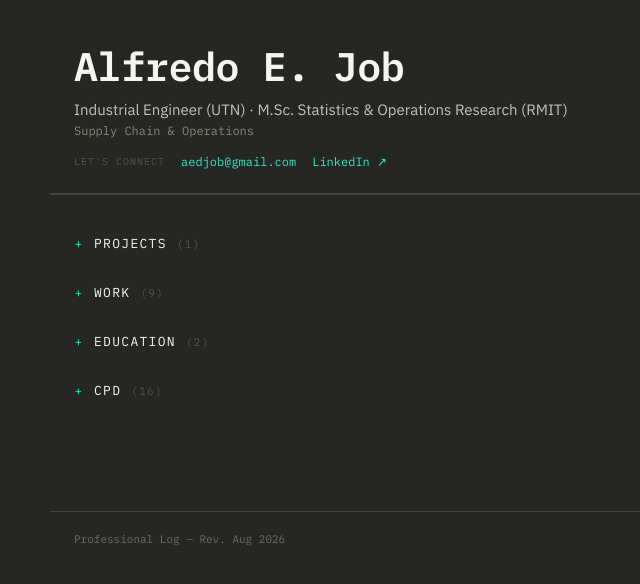
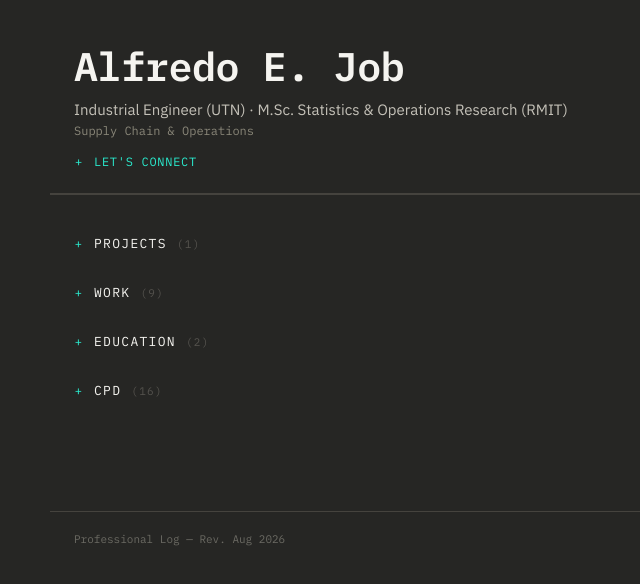
Before and after one commit to aedjob/career-log, a React (Vite) app: page / in a window 1280 px wide. Shown: the top 584 px of the page, without its empty margins (150-790 px from the left). Built offline with nearby package versions, Linux system fonts and the light colour scheme.

Commit message:
Make Let's Connect an expandable button matching section header style

```diff
--- a/src/App.jsx
+++ b/src/App.jsx
@@ -181,6 +181,57 @@ function Entry({ e, collapsible }) {
               #{tag}
             </span>
           ))}
+        </div>
+      )}
+    </div>
+  );
+}
+
+function ConnectButton() {
+  const [open, setOpen] = useState(false);
+  return (
+    <div>
+      <button
+        onClick={() => setOpen((v) => !v)}
+        className="mono"
+        style={{
+          display: "flex",
+          alignItems: "center",
+          gap: 10,
+          background: "none",
+          border: "none",
+          padding: 0,
+          cursor: "pointer",
+          fontSize: 12,
+          letterSpacing: "0.06em",
+          textTransform: "uppercase",
+          color: "#2aeccf",
+          marginBottom: open ? 10 : 0,
+        }}
+      >
+        <span style={{ fontSize: 12, width: 10, display: "inline-block" }}>
+          {open ? "−" : "+"}
+        </span>
+        Let's Connect
+      </button>
+      {open && (
+        <div style={{ display: "flex", flexWrap: "wrap", gap: 16, paddingLeft: 20 }}>
+          <a
+            href="mailto:aedjob@gmail.com"
+            className="mono"
+            style={{ fontSize: 12, color: "#C4C1B8", textDecoration: "none" }}
+          >
+            aedjob@gmail.com
+          </a>
+          <a
+            href="https://www.linkedin.com/in/aedjob/"
+            target="_blank"
+            rel="noopener noreferrer"
+            className="mono"
+            style={{ fontSize: 12, color: "#C4C1B8", textDecoration: "none" }}
+          >
+            LinkedIn ↗
+          </a>
         </div>
       )}
     </div>
@@ -388,35 +439,7 @@ export default function CareerLog() {
         <p className="mono" style={{ margin: "0 0 16px", fontSize: 12, color: "#8A8779" }}>
           Supply Chain &amp; Operations
         </p>
-        <div style={{ display: "flex", flexWrap: "wrap", gap: 16, alignItems: "center" }}>
-          <span
-            className="mono"
-            style={{
-              fontSize: 10,
-              letterSpacing: "0.1em",
-              textTransform: "uppercase",
-              color: "#55534E",
-            }}
-          >
-            Let's Connect
-          </span>
-          <a
-            href="mailto:aedjob@gmail.com"
-            className="mono"
-            style={{ fontSize: 12, color: "#2aeccf", textDecoration: "none" }}
-          >
-            aedjob@gmail.com
-          </a>
-          <a
-            href="https://www.linkedin.com/in/aedjob/"
-            target="_blank"
-            rel="noopener noreferrer"
-            className="mono"
-            style={{ fontSize: 12, color: "#2aeccf", textDecoration: "none" }}
-          >
-            LinkedIn ↗
-          </a>
-        </div>
+        <ConnectButton />
       </header>
 
       <main style={{ maxWidth: 880, margin: "0 auto", padding: "40px 24px 80px" }}>
```
